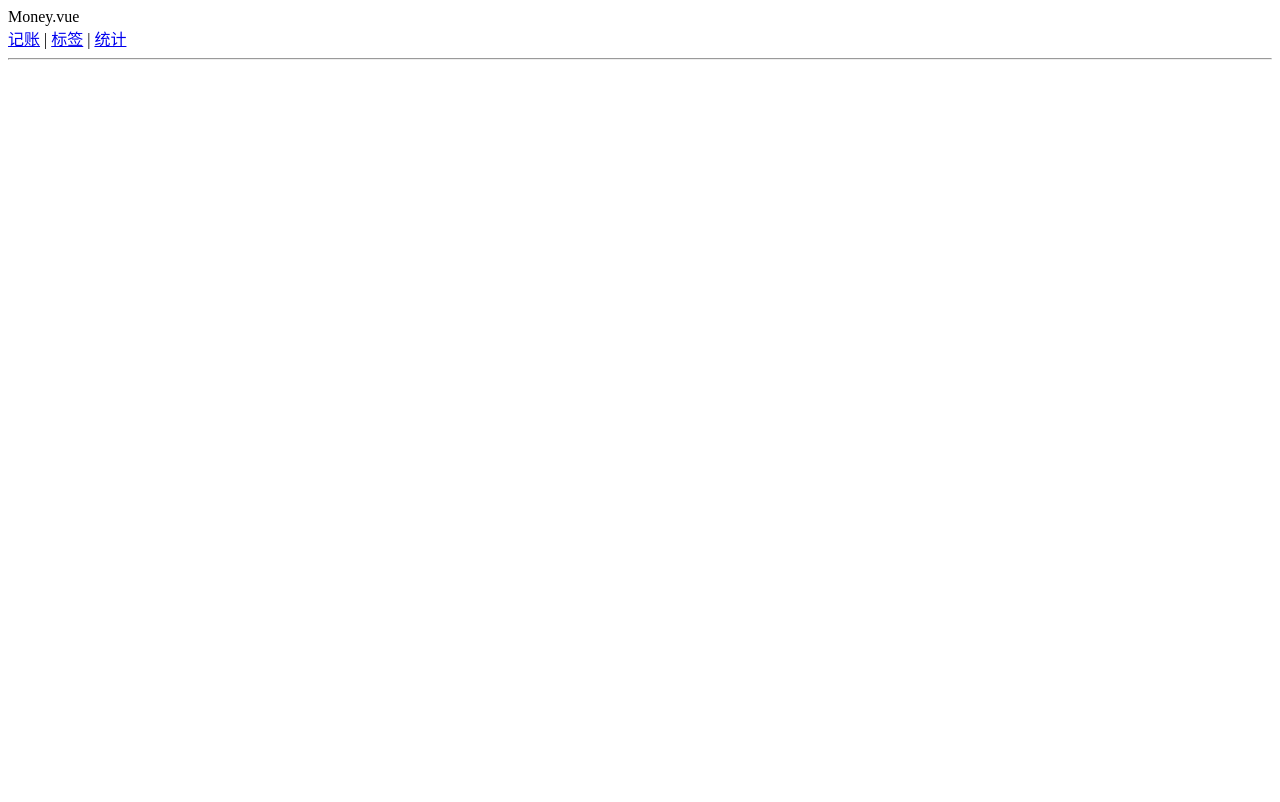
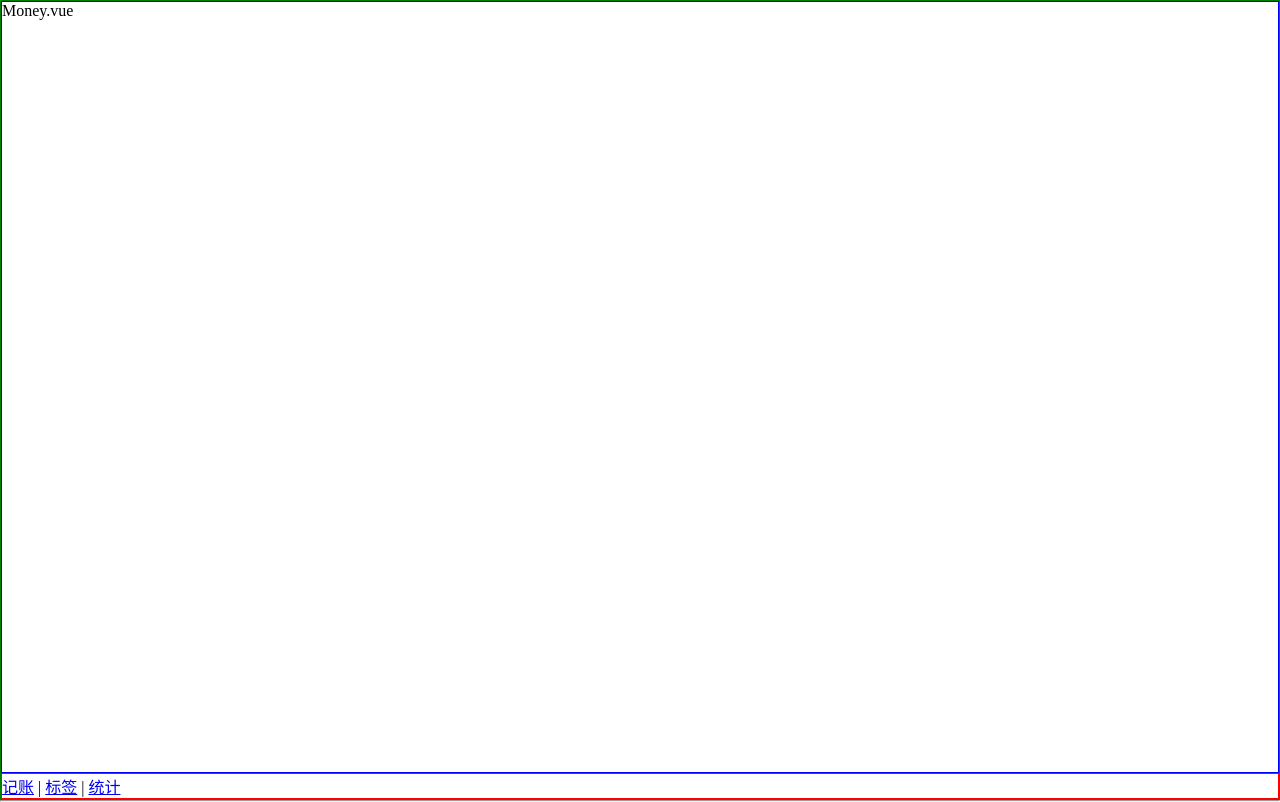
Before and after one commit to yubingjun/money-demo, a Vue app: page /#/money in a window 1280 px wide. Built offline with nearby package versions, Linux system fonts and the light colour scheme.

Commit message:
Money 页面布局

```diff
--- a/src/App.vue
+++ b/src/App.vue
@@ -8,6 +8,10 @@
 </template>
 
 <style lang="scss">
+*{
+  margin: 0;padding: 0;
+  box-sizing: border-box;
+}
 #app {
   font-family: Avenir, Helvetica, Arial, sans-serif;
   -webkit-font-smoothing: antialiased;
--- a/src/components/Nav.vue
+++ b/src/components/Nav.vue
@@ -1,5 +1,5 @@
 <template>
-  <div>
+  <div class="nav">
     <router-link to="/money">记账</router-link>
     |
     <router-link to="/labels">标签</router-link>
@@ -15,5 +15,5 @@
 </script>
 
 <style lang="scss" scoped>
-
+  .nav{border: 1px solid red}
 </style>
--- a/src/views/Money.vue
+++ b/src/views/Money.vue
@@ -1,16 +1,28 @@
 <template>
-<div>
-  Money.vue
-  <Nav/>
-</div>
+  <div class="nav-wrapper">
+    <div class="content">
+      <p>Money.vue</p>
+    </div>
+    <Nav/>
+  </div>
 </template>
 
 <script lang="ts">
-export default {
-name: "Money",
-}
+  export default {
+  name: 'Money',
+};
 </script>
 
 <style lang="scss" scoped>
-
+  .nav-wrapper {
+    border:1px solid green;
+    display: flex;
+    flex-direction: column;
+    height: 100vh;
+  }
+  .content {
+    border: 1px solid blue;
+    overflow: auto;
+    flex-grow: 1;
+  }
 </style>
```
